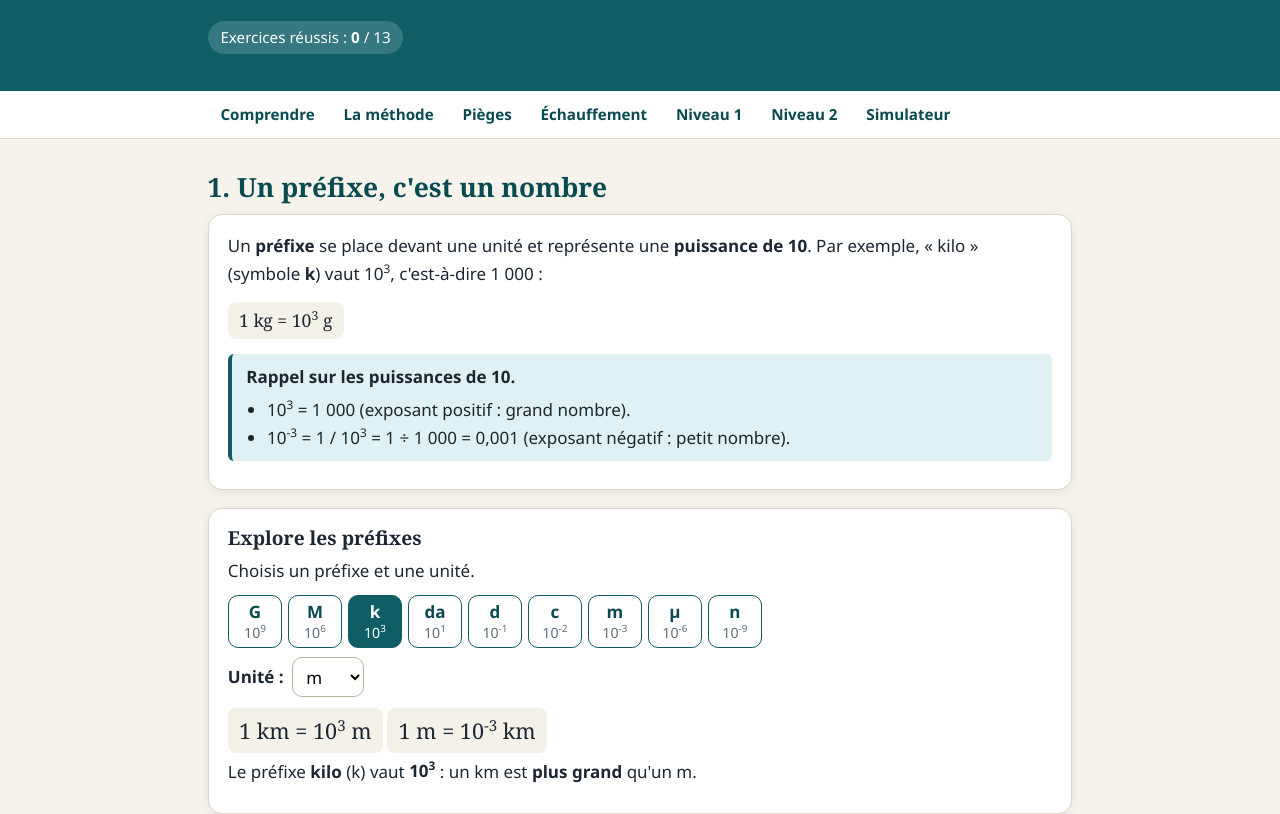
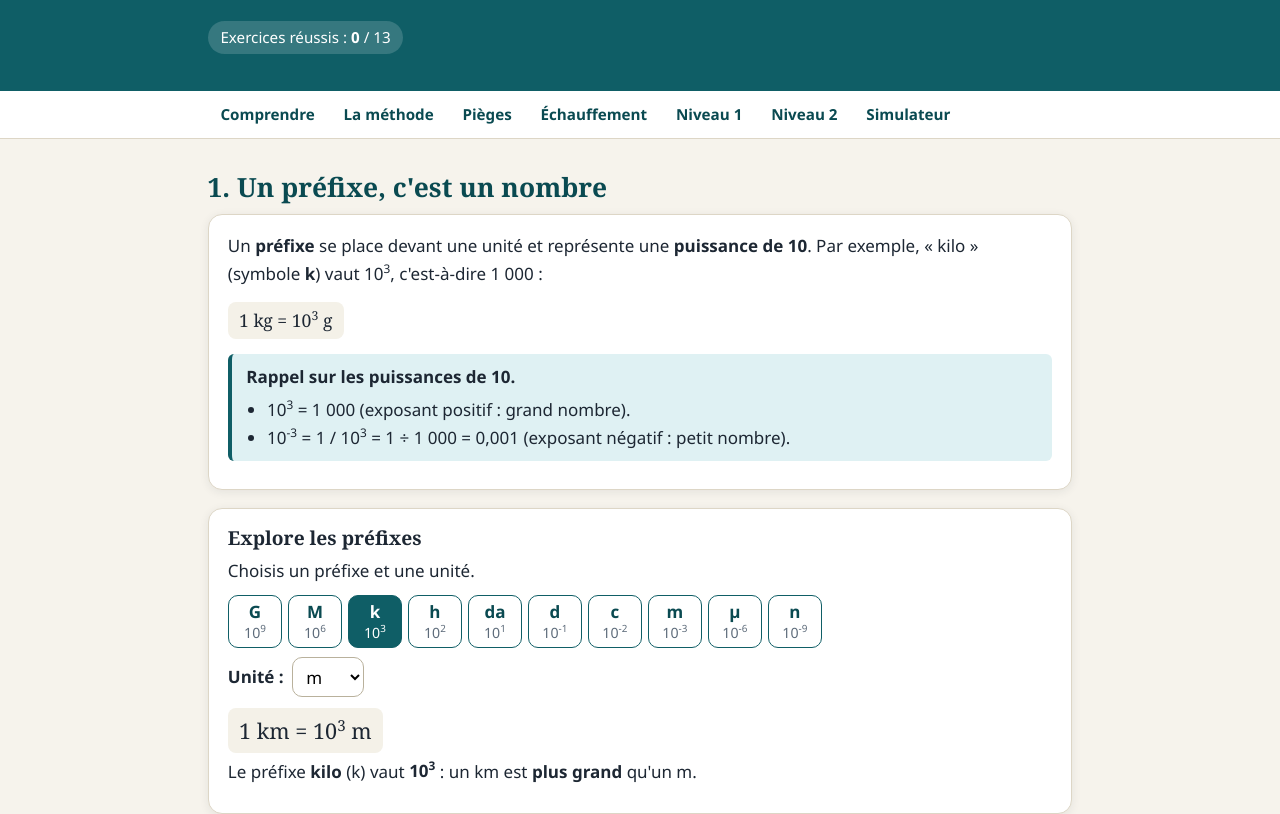
Before and after one commit to lucas202547/physique-chimie-loe-calmette, a plain HTML site: page goodies-2nde/conversions-unites/index.html in a window 1280 px wide. Shown: the part 170-984 px from the top of the page. Drawn offline with Linux system fonts and the light colour scheme.

Commit message:
Conversions d'unités : explorateur de préfixes, retour de « hecto » et suppression de la relation inverse
- le préfixe hecto réapparaît dans la bande de l'explorateur
- la ligne « 1 u = 10^-e pu » (exemple du niveau 2) est retirée de l'explorateur

Co-Authored-By: Claude Sonnet 5.5 <noreply@anthropic.com>
Claude-Session: https://claude.ai/code/session_01TnNJSzX7B48zSsrACvhywV

```diff
--- a/goodies-2nde/conversions-unites/index.html
+++ b/goodies-2nde/conversions-unites/index.html
@@ -328,9 +328,8 @@ function prefixTableHTML() {
 let exploreP = 'k';
 function renderExplore() {
   const u = $('#ex-unit').value, p = byS(exploreP);
-  $('#pstrip').innerHTML = PFX.filter(q => q.s !== 'h').map(q => `<button type="button" data-p="${q.s}" aria-pressed="${q.s === exploreP}">${q.s}<small>10<sup>${q.e}</sup></small></button>`).join('');
+  $('#pstrip').innerHTML = PFX.map(q => `<button type="button" data-p="${q.s}" aria-pressed="${q.s === exploreP}">${q.s}<small>10<sup>${q.e}</sup></small></button>`).join('');
   $('#explore').innerHTML = `<p class="eq big">1 ${p.s}${u} = 10<sup>${p.e}</sup> ${u}</p>
-    <p class="eq big">1 ${u} = 10<sup>${-p.e}</sup> ${p.s}${u}</p>
     <p>Le préfixe <b>${p.n}</b> (${p.s}) vaut <b>10<sup>${p.e}</sup></b> : un ${p.s}${u} est <b>${p.e > 0 ? 'plus grand' : 'plus petit'}</b> qu'un ${u}.</p>`;
 }
 
```
